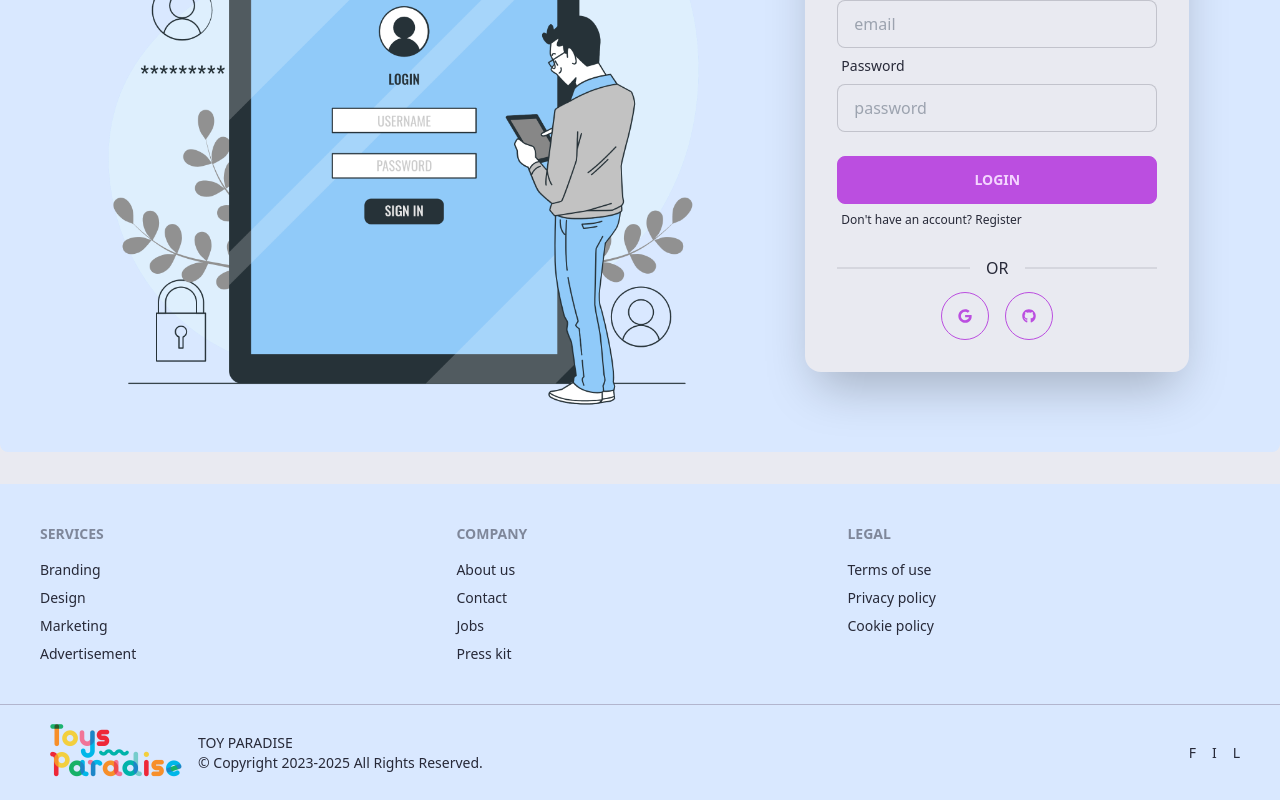
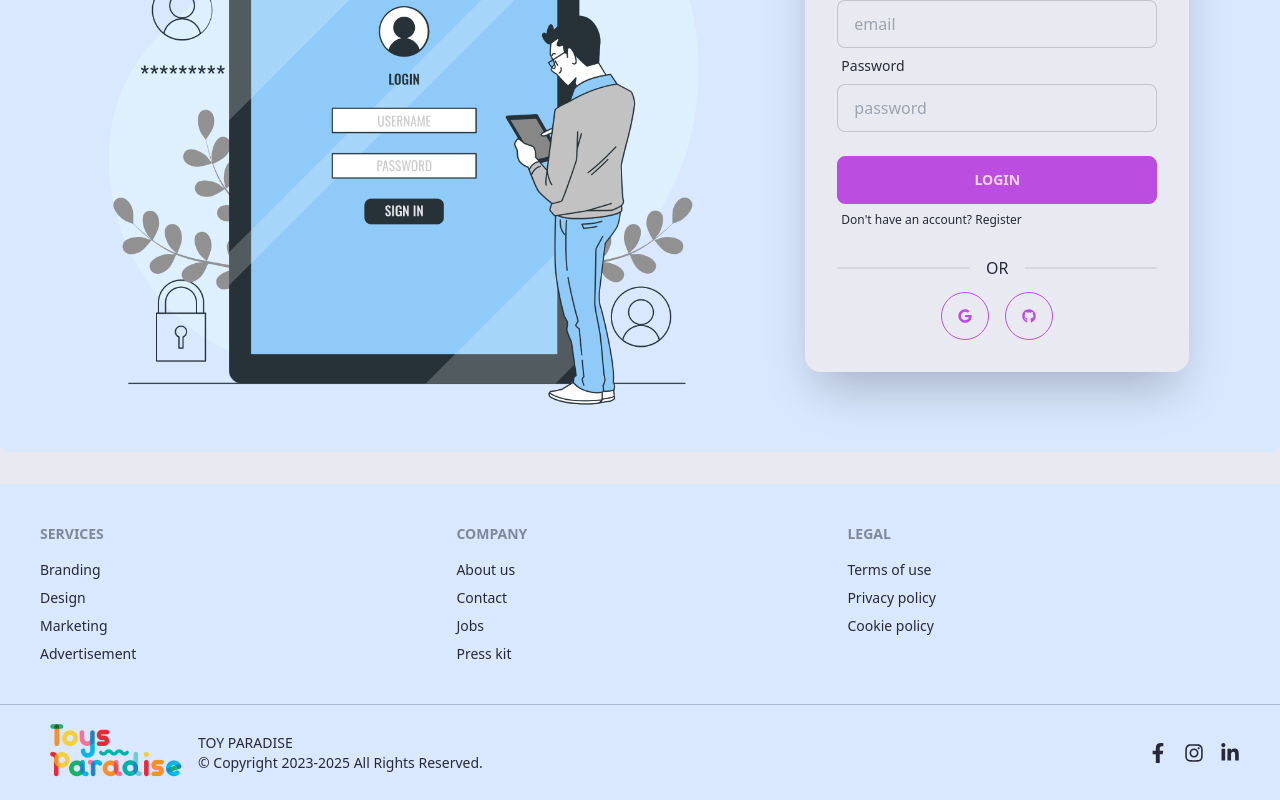
Before and after one commit to amir2601/toys-paradise-client, a React (Vite) app: page /login in a window 1280 px wide. Shown: the part 332-1132 px from the top of the page. Built offline with nearby package versions, Linux system fonts and the light colour scheme; no server answers.

Commit message:
social media account added on footer

```diff
--- a/src/Pages/Shared/Footer/Footer.jsx
+++ b/src/Pages/Shared/Footer/Footer.jsx
@@ -1,4 +1,5 @@
 import React from 'react';
+import { FaFacebookF,FaInstagram, FaLinkedinIn } from 'react-icons/fa';
 import logo from '../../../assets/logo1.png'
 
 const Footer = () => {
@@ -32,10 +33,10 @@ const Footer = () => {
                     <p>TOY PARADISE <br />© Copyright 2023-2025 All Rights Reserved.</p>
                 </div>
                 <div className="md:place-self-center md:justify-self-end">
-                    <div className="grid grid-flow-col gap-4">
-                        <p>F</p>
-                        <p>I</p>
-                        <p>L</p>
+                    <div className="grid grid-flow-col gap-4 text-xl">
+                        <a href="https://www.facebook.com/riad.vai.2601" target='_blank'><FaFacebookF></FaFacebookF></a>
+                        <a href="https://www.instagram.com/amir_hossin_.riad/" target='_blank'><FaInstagram></FaInstagram></a>
+                        <a href="https://www.linkedin.com/in/amir-hossin-riad/" target='_blank'><FaLinkedinIn></FaLinkedinIn></a>
                     </div>
                 </div>
             </footer>
--- a/src/Pages/Shared/SocialLogin/SocialLogin.jsx
+++ b/src/Pages/Shared/SocialLogin/SocialLogin.jsx
@@ -2,7 +2,7 @@ import React, { useContext } from 'react';
 import { FaGoogle } from 'react-icons/fa';
 import { FaGithub } from 'react-icons/fa';
 import { AuthContext } from '../../../Provider/AuthProvider';
-import { Navigate, useLocation, useNavigate } from 'react-router-dom';
+import { useLocation, useNavigate } from 'react-router-dom';
 
 const SocialLogin = () => {
     const { googleLogin } = useContext(AuthContext);
```
